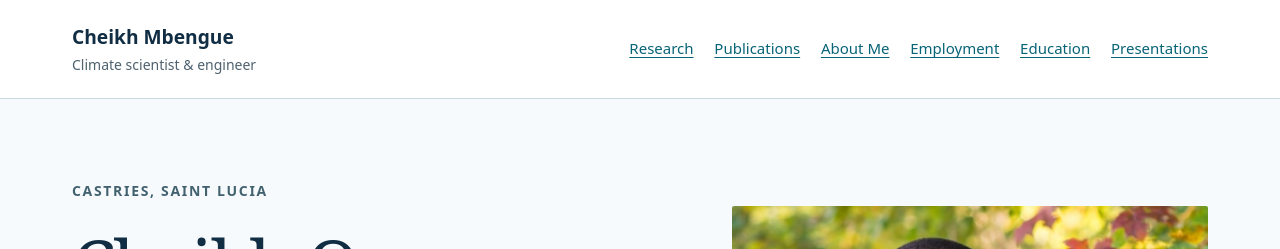
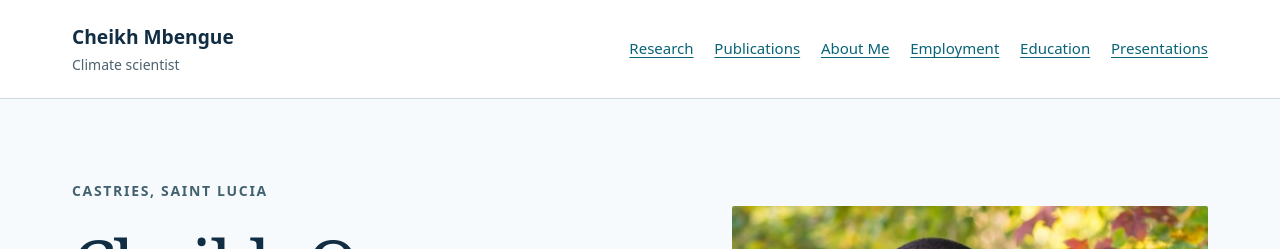
Before and after one commit to cmbengue-ec-intl/cmbengue-ec-intl.github.io, a Jekyll site: the page built from index.markdown, in a window 1280 px wide. Shown: the top 249 px of the page. Built offline with Jekyll 4.4.1, drawn with Linux system fonts in a browser that asks for light colours.

Commit message:
fix: state the settled descriptor in the site header (refs #43)

```diff
--- a/_layouts/default.html
+++ b/_layouts/default.html
@@ -2,7 +2,7 @@
 <html lang="en">
 <head><meta charset="utf-8"><meta name="viewport" content="width=device-width, initial-scale=1">{% seo %}{% feed_meta %}<link rel="stylesheet" href="{{ '/assets/site.css' | relative_url }}"></head>
 <body><a class="skip-link" href="#main">Skip to content</a>
-<header class="site-header"><div class="shell"><a class="brand" href="{{ '/' | relative_url }}">Cheikh Mbengue<span>Climate scientist &amp; engineer</span></a>
+<header class="site-header"><div class="shell"><a class="brand" href="{{ '/' | relative_url }}">Cheikh Mbengue<span>Climate scientist</span></a>
 <nav aria-label="Main navigation">{% for path in site.header_pages %}{% assign item = site.pages | where: 'path', path | first %}<a href="{{ item.url | relative_url }}"{% if page.url == item.url %} aria-current="page"{% endif %}>{{ item.title }}</a>{% endfor %}</nav></div></header>
 <main id="main" class="shell" tabindex="-1">{{ content }}</main>
 <footer><div class="shell footer-inner"><p>Cheikh Oumar Mbengue<br>Castries, Saint Lucia</p><nav aria-label="Contact links"><a href="mailto:{{ site.email }}">Email</a><a href="https://www.linkedin.com/in/cmbengue/">LinkedIn</a><a href="https://github.com/cmbengue-ec-intl">GitHub</a><a href="https://scholar.google.com/citations?user=oHootLcAAAAJ&amp;hl=en">Google Scholar</a></nav></div></footer></body></html>
```
